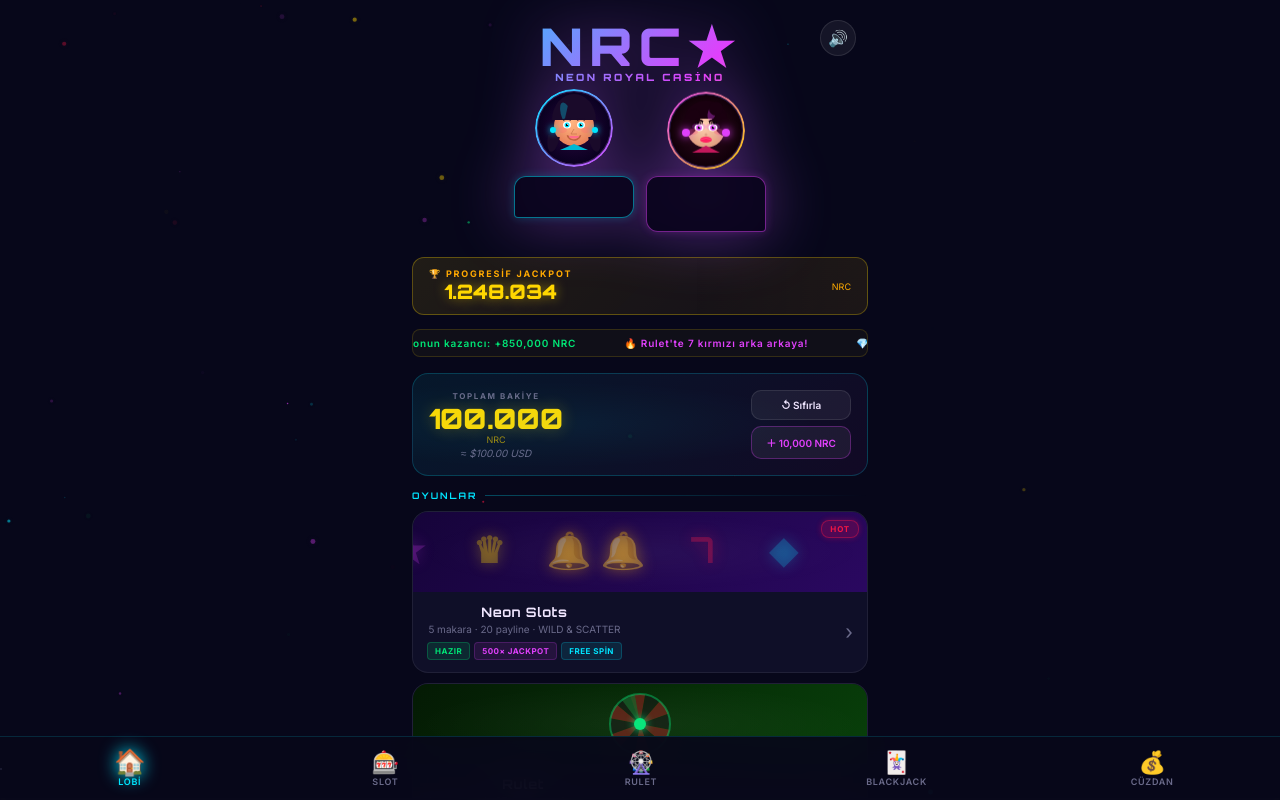
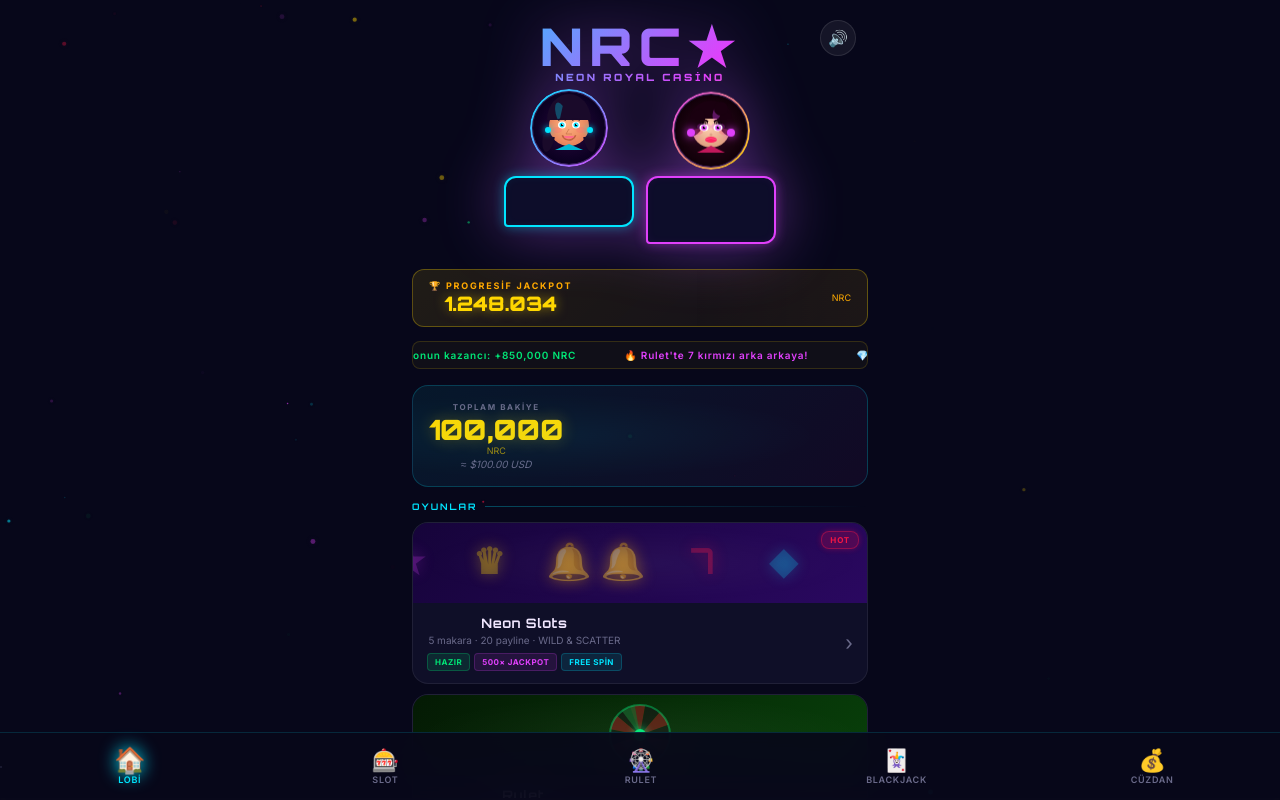
Before and after one commit to cemfidan48-design/nrc-casino, a plain HTML site: page index.html in a window 1280 px wide. Drawn offline with Linux system fonts and the light colour scheme.

Commit message:
Add files via upload

```diff
--- a/index.html
+++ b/index.html
@@ -10,7 +10,7 @@
   --bg:#07071a;--panel:#0f0f28;
   --cyan:#00e5ff;--pink:#e040fb;--gold:#ffd700;--gold2:#ffaa00;
   --green:#00e676;--red:#ff1744;--ivory:#f0e6ff;--ivdim:#6a6a8a;
-  --nav-h:64px;
+  --nav-h:68px;
 }
 *{box-sizing:border-box;margin:0;padding:0;user-select:none;-webkit-tap-highlight-color:transparent;}
 html,body{height:100%;overflow:hidden;}
@@ -20,7 +20,7 @@ body{background:var(--bg);font-family:'Inter',system-ui,sans-serif;color:var(--i
 #particles{position:fixed;inset:0;z-index:0;pointer-events:none;}
 
 /* ── PAGE ── */
-.page{flex:1;overflow-y:auto;overflow-x:hidden;padding-bottom:calc(var(--nav-h)+20px);position:relative;z-index:1;}
+.page{flex:1;overflow-y:auto;overflow-x:hidden;padding-bottom:calc(var(--nav-h)+40px);position:relative;z-index:2;}
 .inner{max-width:480px;margin:0 auto;padding:0 12px;}
 
 /* ── NAV ── */
@@ -80,19 +80,20 @@ body{background:var(--bg);font-family:'Inter',system-ui,sans-serif;color:var(--i
 .dealer2 .dealer-ring{background:linear-gradient(135deg,var(--pink),var(--gold)) border-box;}
 @keyframes ringPulse{0%,100%{opacity:.6;}50%{opacity:1;}}
 .dealer-bubble{
-  background:rgba(10,5,30,.92);
-  border:1px solid rgba(0,229,255,.5);
+  background:#0d0d2a;
+  border:2px solid #00e5ff;
   border-radius:12px 12px 12px 4px;
-  padding:6px 10px;
-  font-size:10px;font-weight:700;
+  padding:7px 11px;
+  font-size:11px;font-weight:700;
   color:#00e5ff;
-  max-width:120px;text-align:center;
-  line-height:1.4;
-  min-height:32px;display:flex;align-items:center;justify-content:center;
-  box-shadow:0 0 10px rgba(0,229,255,.2);
+  max-width:130px;text-align:center;
+  line-height:1.5;
+  min-height:34px;display:flex;align-items:center;justify-content:center;
+  box-shadow:0 0 12px rgba(0,229,255,.4),inset 0 0 8px rgba(0,229,255,.05);
+  position:relative;z-index:10;
 }
-.dealer2 .dealer-bubble{color:#e040fb;border-color:rgba(224,64,251,.5);border-radius:12px 12px 4px 12px;box-shadow:0 0 10px rgba(224,64,251,.2);}
-@keyframes bubbleFade{0%,100%{opacity:1;}50%{opacity:.85;}}
+.dealer2 .dealer-bubble{color:#e040fb;border-color:#e040fb;box-shadow:0 0 12px rgba(224,64,251,.4),inset 0 0 8px rgba(224,64,251,.05);}
+@keyframes bubbleFade{0%,100%{opacity:1;}50%{opacity:.9;}}
 .dealer-name{font-size:9px;font-weight:700;letter-spacing:.1em;text-transform:uppercase;color:var(--ivdim);}
 
 /* ── JACKPOT TICKER ── */
@@ -275,8 +276,7 @@ footer{font-size:9px;color:var(--ivdim);text-align:center;opacity:.25;letter-spa
       <div class="bal-usd" id="balUsd">≈ $100.00 USD</div>
     </div>
     <div class="bal-btns">
-      <button class="bal-btn" id="resetBtn">↺ Sıfırla</button>
-      <button class="bal-btn add" id="addBtn">＋ 10,000 NRC</button>
+      <button class="bal-btn add" id="addBtn" style="display:none">＋ 10,000 NRC</button>
     </div>
   </div>
 
@@ -353,13 +353,13 @@ footer{font-size:9px;color:var(--ivdim);text-align:center;opacity:.25;letter-spa
 
   <!-- STATS -->
   <div class="sec">Oturum</div>
-  <div class="stats">
+  <div class="stats" style="margin-bottom:32px;">
     <div class="sc"><div class="sv" id="stS">0</div><div class="sl">Tur</div></div>
     <div class="sc"><div class="sv pos" id="stW">0</div><div class="sl">Kazanç</div></div>
     <div class="sc"><div class="sv" id="stN">—</div><div class="sl">Net</div></div>
   </div>
 
-  <footer>NRC Casino · 1 NRC = $0.001 · Sanal Para · 18+</footer>
+  <footer style="margin-bottom:20px;">NRC Casino · 1 NRC = $0.001 · Sanal Para · 18+</footer>
 </div></div>
 
 <!-- NAV -->
```
Also changed, not shown: blackjack.html (+3 -3 lines), cuzdan.html (+2 -2 lines), plinko.html (+2 -2 lines), rulet.html (+3 -3 lines), slot.html (+3 -3 lines).
